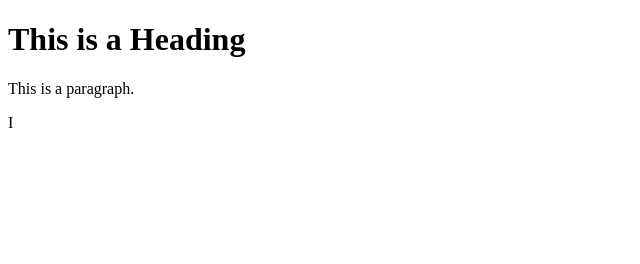
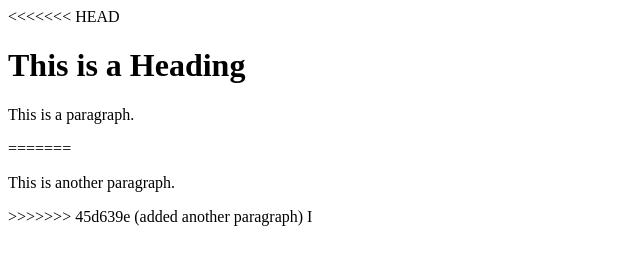
Before and after one commit to Muratkyn/test, a plain HTML site: page index.html in a window 1280 px wide. Shown: the whole page, without its empty margins (0-640 px from the left). Drawn offline with Linux system fonts and the light colour scheme.

```diff
--- a/index.html
+++ b/index.html
@@ -6,7 +6,13 @@
 </head>
 <body>
 
+<<<<<<< HEAD
 <h1>This is a Heading</h1>
 <p>This is a paragraph.</p>
+=======
+
+    <p>This is another paragraph.</p>
+
+>>>>>>> 45d639e (added another paragraph)
 </body>
 </html>I
```
